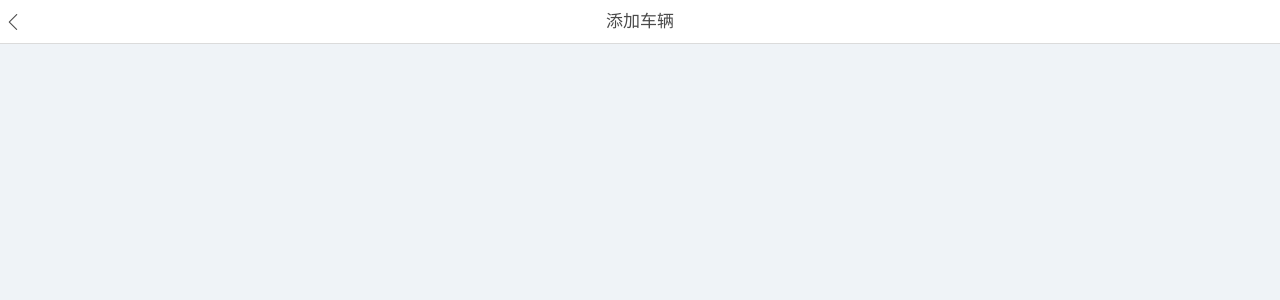
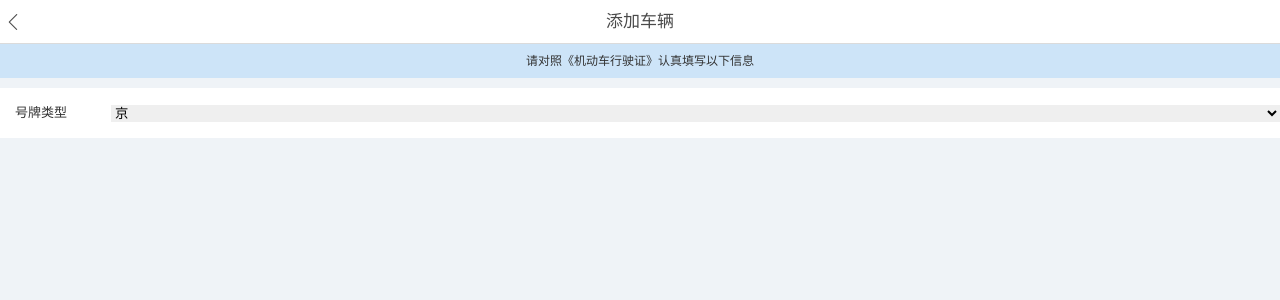
Before and after one commit to Flandre/vue-app-demo, a Vue app: page /#/edit_car in a window 1280 px wide. Shown: the top 300 px of the page. Built offline with nearby package versions, Linux system fonts and the light colour scheme.

Commit message:
update page

```diff
--- a/src/pages/EditCar.vue
+++ b/src/pages/EditCar.vue
@@ -1,6 +1,19 @@
 <template>
   <div class="edit-car">
-    <NavigatorBar title="添加车辆" navType="light" bgColor="#fff"/>
+    <NavigatorBar :title="showTitle" navType="light" bgColor="#fff"/>
+    <div class="top-tip">
+      <span>请对照《机动车行驶证》认真填写以下信息</span>
+    </div>
+    <div class="form-group">
+      <div class="form-row">
+        <span class="label">号牌类型</span>
+        <select class="main">
+          <option>京</option>
+          <option>京</option>
+          <option>京</option>
+        </select>
+      </div>
+    </div>
   </div>
 </template>
 
@@ -8,6 +21,11 @@
   import NavigatorBar from '@/components/NavigatorBar/NavigatorBar'
   export default {
     name: "edit-car",
+    data() {
+      return {
+        showTitle: "添加车辆"
+      }
+    },
     components: {
       NavigatorBar,
     },
@@ -15,9 +33,51 @@
       /* 返回顶部 */
       window.scrollTo(0, 0)
     },
+    methods: {
+    }
   }
 </script>
 
-<style scoped>
+<style lang="less" scoped>
+  .edit-car {
+    margin-top: 44px;
+    .top-tip {
+      height: 34px;
+      background: rgba(69, 164, 247, .2);
+      text-align: center;
+      margin-bottom: 10px;
+      span {
+        font-size: 12px;
+        color: #333;
+        line-height: 34px;
+      }
+    }
+    .form-group {
+      padding-left: 15px;
+      background: #fff;
+      .form-row {
+        height: 50px;
+        border-bottom: 1px solid #DBDBDB;
+        line-height: 50px;
+        position: relative;
+        padding-left: 96px;
+        .label {
+          display: block;
+          width: 96px;
+          position: absolute;
+          top: 0;
+          left: 0;
+          color: #333333;
+          font-size: 13px;
+        }
+        .main {
+          width: 100%;
+        }
+        &:last-child {
+          border-bottom: 0;
+        }
+      }
+    }
+  }
 
 </style>
```
